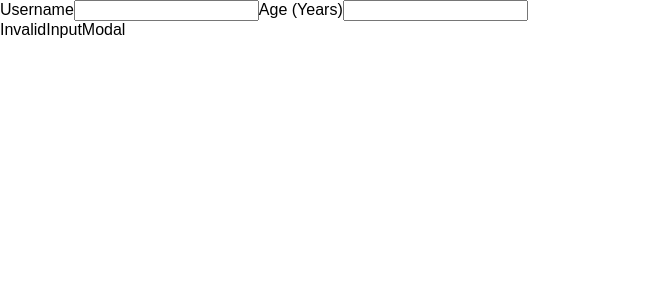
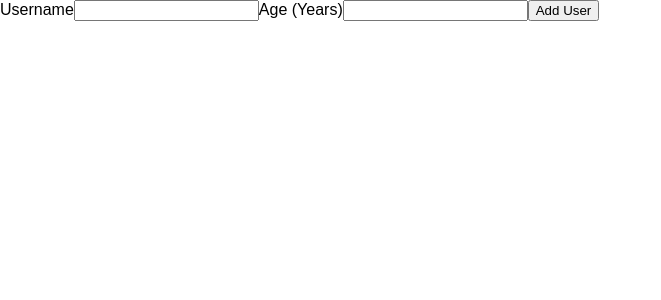
Before and after one commit to TheoBreaux/customer-info-app, a React (Create React App) app: page / in a window 1280 px wide. Shown: the top 300 px of the page, without its empty margins (0-661 px from the left). Built offline with nearby package versions, Linux system fonts and the light colour scheme.

Commit message:
components

```diff
--- a/src/App.js
+++ b/src/App.js
@@ -1,4 +1,5 @@
 import React from "react";
+import Card from "./components/Card";
 import UserInput from "./components/UserInput";
 import InvalidInputModal from "./components/InvalidInputModal";
 
@@ -6,7 +7,6 @@ const App = () => {
   return (
     <div>
       <UserInput />
-      <InvalidInputModal />
     </div>
   );
 };
--- /dev/null
+++ b/src/components/Card.css
@@ -0,0 +1,4 @@
+.card {
+    border-radius: 5px;
+    border: 2px solid black;
+}
--- /dev/null
+++ b/src/components/Card.js
@@ -0,0 +1,8 @@
+import React from "react";
+import "./Card.css";
+
+const Card = () => {
+  return <div className="card">Card</div>;
+};
+
+export default Card;
--- a/src/components/UserInput.js
+++ b/src/components/UserInput.js
@@ -10,6 +10,7 @@ const UserInput = () => {
 
         <label htmlFor="age">Age (Years)</label>
         <input type="number" name="age" id="age"></input>
+        <button type="submit">Add User</button>
       </form>
     </div>
   );
```
Also changed, not shown: src/UserInfoCard.js (added, +8 -0 lines), src/UserInfoCard.css (added).
